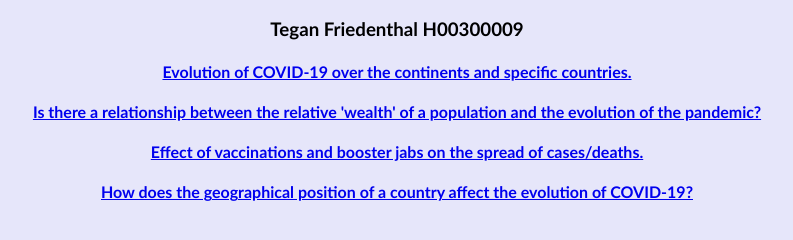
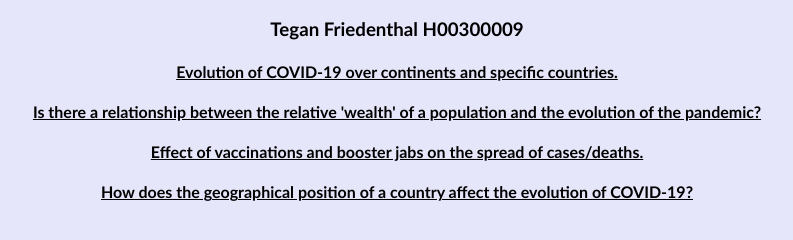
Before and after one commit to teganstorm/F21DV-Lab3, a plain HTML site: page index.html in a window 1280 px wide. Shown: the part 124-364 px from the top of the page, without its empty margins (243-1036 px from the left). Drawn offline with nearby package versions, Linux system fonts and the light colour scheme.

Commit message:
Update index.html

```diff
--- a/index.html
+++ b/index.html
@@ -5,9 +5,10 @@
   </head>
   <body style="background-color:lavender">
     <style>
-      h1,h3,h4 {
+      h1,h3,h4,a {
         font-family:Trebuchet MS;
         text-align: center;
+        color: black;
       }
     </style>
     <script>
@@ -18,7 +19,7 @@
     <h1>Data Visualization and Analytics</h1>
     <h3>Tegan Friedenthal H00300009</h3>
     <div></div>
-    <h4><a href="query1.html">Evolution of COVID-19 over the continents and specific countries.</a></h4>
+    <h4><a href="query1.html">Evolution of COVID-19 over continents and specific countries.</a></h4>
     <div></div>
     <h4><a href="query2.html">Is there a relationship between the relative 'wealth' of a population and the evolution of the pandemic?</a></h4>
     <div></div>
```
